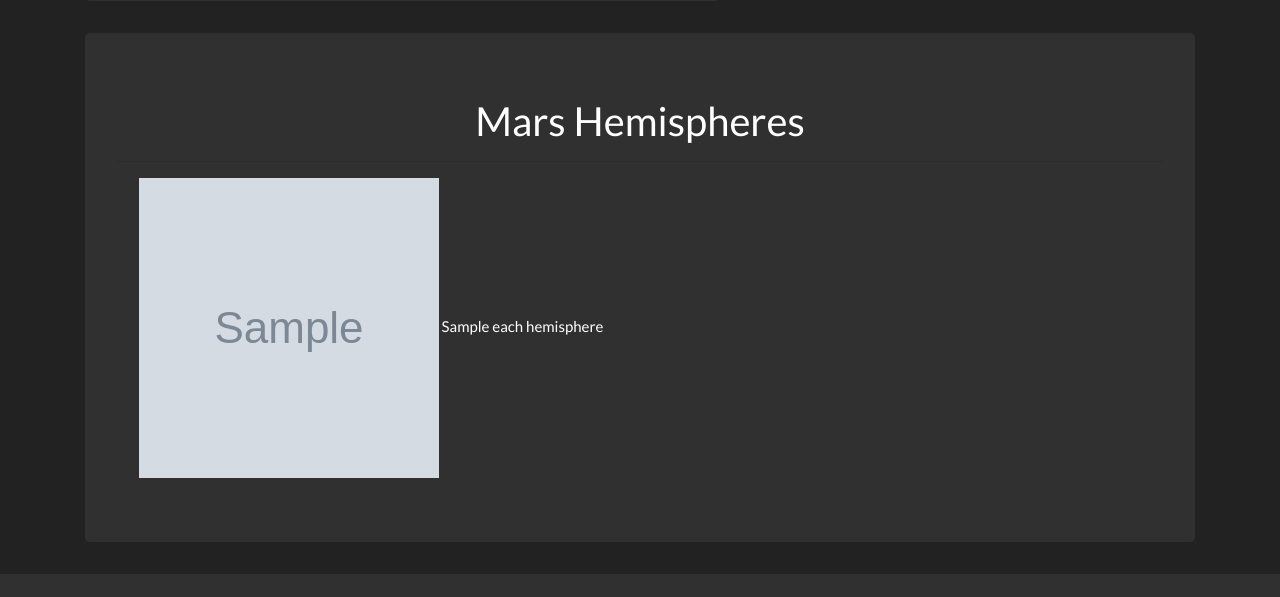
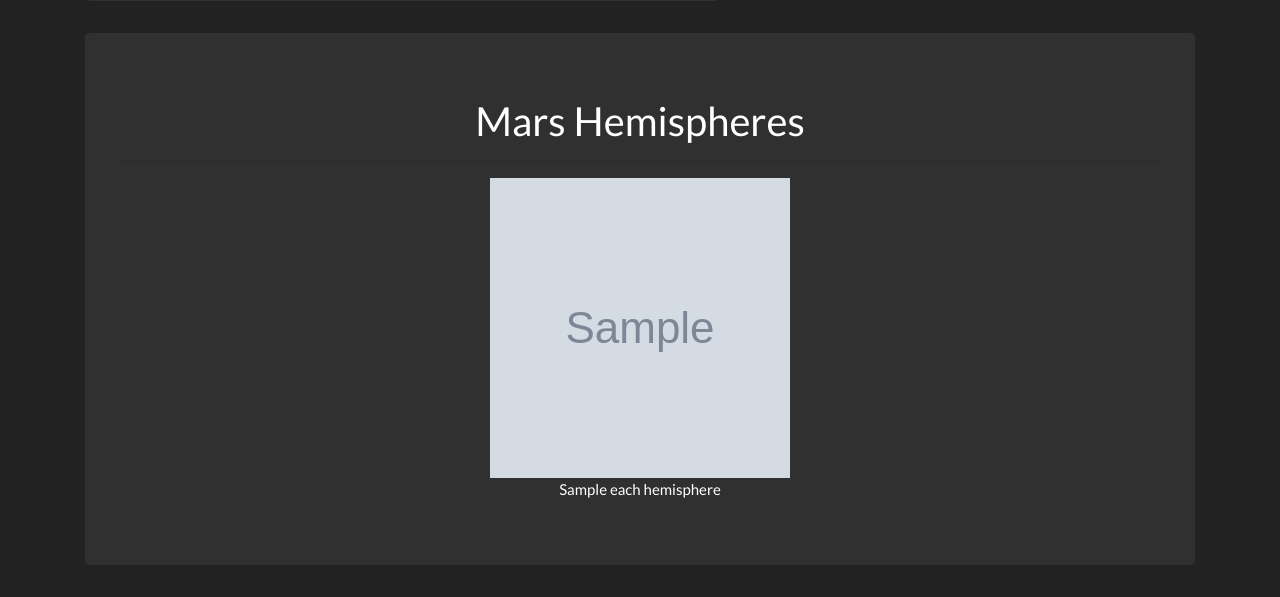
Before and after one commit to williamsit/Homework, a Flask app: template Mission_To_Mars/templates/index.html in a window 1280 px wide. Shown: the part 1428-2025 px from the top of the page. Before the commit the page ends 2002 px from the top, so only its background shows below. Run offline with Flask 2, Linux system fonts and the light colour scheme; the template is opened without the code that fills it: most values are stand-ins (such as "Sample title", 1, 10 or a date in 2020); grey boxes marked "Sample" are stand-in pictures; some libraries are stand-ins or nearby versions.

Commit message:
Update index.html

```diff
--- a/Mission_To_Mars/templates/index.html
+++ b/Mission_To_Mars/templates/index.html
@@ -88,14 +88,15 @@
                 <hr class="my-3">
 
                 <div class="row">
-                {% for each_hemisphere in mars_info.hemisphere_image_urls %}
-                  <div class="col-lg-6">
-                    <img src="{{ each_hemisphere.img_url }}" height="300" width="300">
-                    {{ each_hemisphere.title }}
+                    <div class="col-lg-12">
+                    {% for each_hemisphere in mars_info.hemisphere_image_urls %}
+                      <img src="{{ each_hemisphere.img_url }}" height="300" width="300"><br>
+                      {{ each_hemisphere.title }}<br>
+                    {% endfor %}
                   </div>
                 </div>
 
-                {% endfor %}
+
               </div>
             </div>
           </div>
```
